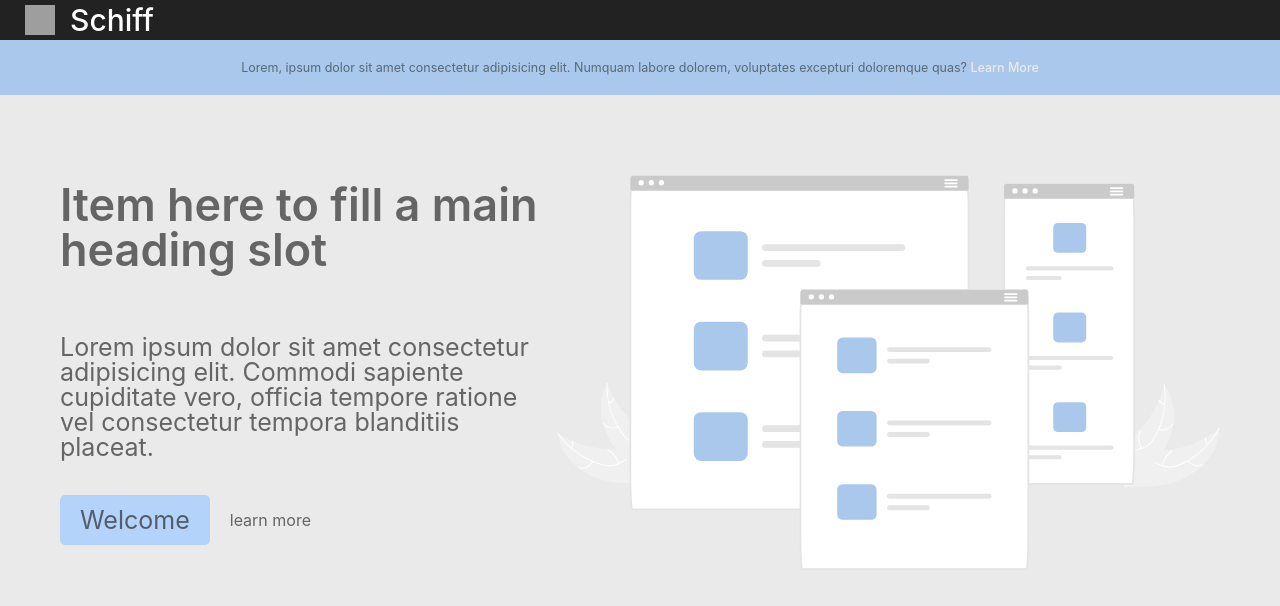
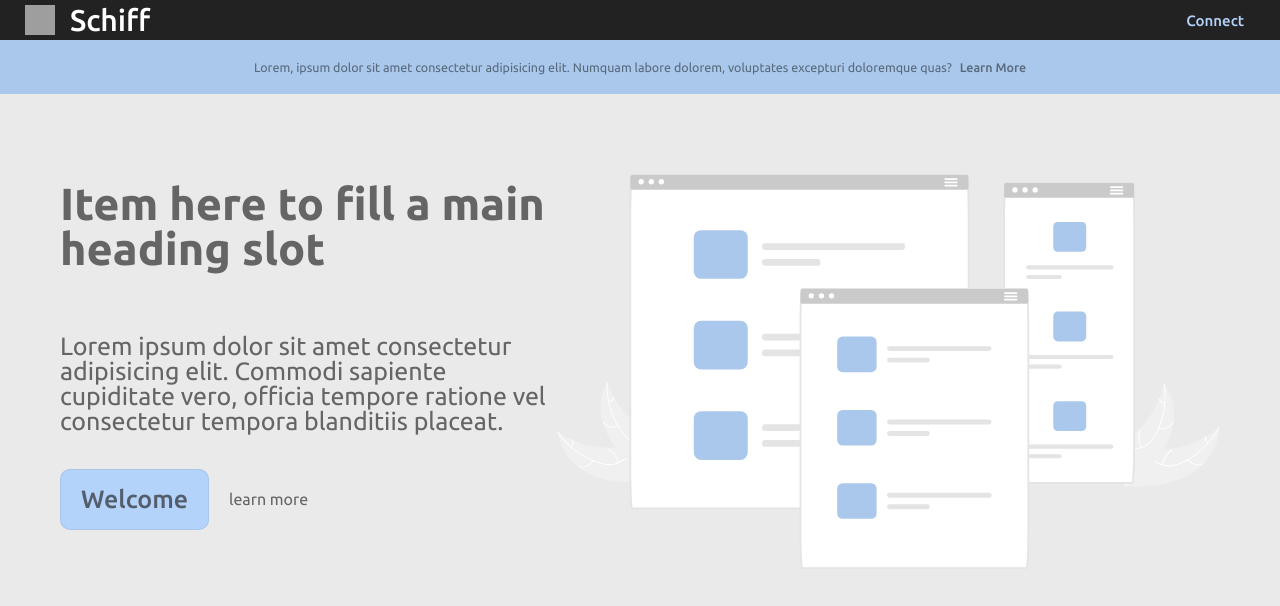
Before and after one commit to DylanSchiff/phuggit-proto, a React (Create React App) app: page / in a window 1280 px wide. Shown: the top 606 px of the page. Built offline with nearby package versions, Linux system fonts and the light colour scheme; grey boxes are pictures that could not be loaded.

Commit message:
stylenav

```diff
--- a/public/index.html
+++ b/public/index.html
@@ -8,6 +8,12 @@
         <meta name="description" content="glass is smooth" />
         <link rel="apple-touch-icon" href="%PUBLIC_URL%/cube.svg" />
         <link rel="manifest" href="%PUBLIC_URL%/manifest.json" />
+        <link rel="preconnect" href="https://fonts.googleapis.com" />
+        <link rel="preconnect" href="https://fonts.gstatic.com" crossorigin />
+        <link
+            href="https://fonts.googleapis.com/css2?family=Ubuntu:ital,wght@0,300;0,400;0,500;0,700;1,300;1,400;1,500;1,700&display=swap"
+            rel="stylesheet"
+        />
         <title>Glass</title>
     </head>
     <body>
--- a/src/App.jsx
+++ b/src/App.jsx
@@ -27,14 +27,14 @@ const AppNavbar = styled.div`
     background-color: var(--main-002);
     display: flex;
     flex-flow: row nowrap;
-    justify-content: flex-start;
+    justify-content: space-between;
     padding: 0 20px;
 `;
 const NavLogoContainer = styled.div`
     width: fit-content;
     display: flex;
     flex-flow: row nowrap;
-    justify-content: space-between;
+    justify-content: center;
     align-items: center;
 `;
 const NavLogoImageContainer = styled.div`
@@ -52,6 +52,7 @@ const NavLogoImage = styled.img`
     min-width: 30px;
     max-width: 30px;
     object-fit: cover;
+    cursor: pointer;
 `;
 const NavLogoHeadingContainer = styled.div`
     padding: 0 10px;
@@ -62,6 +63,27 @@ const NavLogoHeading = styled.span`
     font-weight: 500;
     line-height: 30px;
     max-height: 30px;
+    cursor: pointer;
+`;
+
+const NavButton = styled.div`
+    cursor: pointer;
+    outline: none;
+    border: none;
+    border-radius: 10px;
+    transition: 111ms linear;
+    display: flex;
+    align-items: center;
+    justify-content: center;
+    padding: 0 10px;
+    color: var(--accent-001);
+    font-size: 15px;
+    font-weight: 500;
+    border: 1px solid transparent;
+    margin: 5px;
+    &:hover {
+        border: 1px solid var(--accent-001);
+    }
 `;
 
 //////////////////////////////////////////////////////////////////////
@@ -80,9 +102,10 @@ const AppNotification = styled.span`
     font-size: 12.5px;
 `;
 const AppNotificationLink = styled.a`
+    margin-left: 5px;
     cursor: pointer;
     font-weight: 500;
-    color: var(--white-004);
+    color: var(--accent-004);
     &:hover {
         text-decoration: underline;
     }
@@ -208,18 +231,24 @@ const SplashButton = styled.div`
     cursor: pointer;
     outline: none;
     border: none;
-    border-radius: 5px;
+    border-radius: 10px;
+    transition: 111ms linear;
 `;
 
 const FirstSplashButton = styled(SplashButton)`
-    padding: 10px 20px;
+    padding: 15px 20px;
     background-color: var(--accent-001);
     font-size: 25px;
+    font-weight: 500;
+    border: 1px solid #0001;
     @media only screen and (max-width: 1000px) {
         font-size: 20px;
     }
     @media only screen and (max-width: 600px) {
         font-size: 15px;
+    }
+    &:hover {
+        box-shadow: 0 1px 3px #0001, 0 2px 5px #0001, 0 3px 8px #2221;
     }
 `;
 const SecondSplashButton = styled(SplashButton)`
@@ -230,6 +259,9 @@ const SecondSplashButton = styled(SplashButton)`
     @media only screen and (max-width: 450px) {
         margin-left: 0px;
         margin-top: 20px;
+    }
+    &:hover {
+        color: var(--accent-003);
     }
 `;
 
@@ -286,6 +318,7 @@ const App = () => {
                         <NavLogoHeading>Schiff</NavLogoHeading>
                     </NavLogoHeadingContainer>
                 </NavLogoContainer>
+                <NavButton>Connect</NavButton>
             </AppNavbar>
 
             <AppContainer>
--- a/src/index.css
+++ b/src/index.css
@@ -29,13 +29,13 @@ body {
     min-width: 100vw;
     max-height: 100vh;
     max-width: 100vw;
-    /*  background-color: #111;
-    background: linear-gradient(0deg, #111 0%, #222 30%, #222 70%, #111 100%); */
+
     font-family: -apple-system, BlinkMacSystemFont, "Segoe UI", "Roboto",
         "Oxygen", "Ubuntu", "Cantarell", "Fira Sans", "Droid Sans",
         "Helvetica Neue", sans-serif;
 }
 * {
+    font-family: "Ubuntu", sans-serif;
     box-sizing: border-box;
     color: #222222aa;
     -webkit-font-smoothing: antialiased;
@@ -44,13 +44,10 @@ body {
 ::placeholder {
     color: var(--main-003);
 }
-::-webkit-scrollbar {
-    max-width: 5px;
-    background-color: #aaf;
-}
-::-webkit-slider-thumb {
-    width: 5px;
-    background-color: #fff;
+@media only screen and (max-width: 1000px) {
+    ::-webkit-scrollbar {
+        max-width: 0;
+    }
 }
 code {
     font-family: source-code-pro, Menlo, Monaco, Consolas, "Courier New",
```
